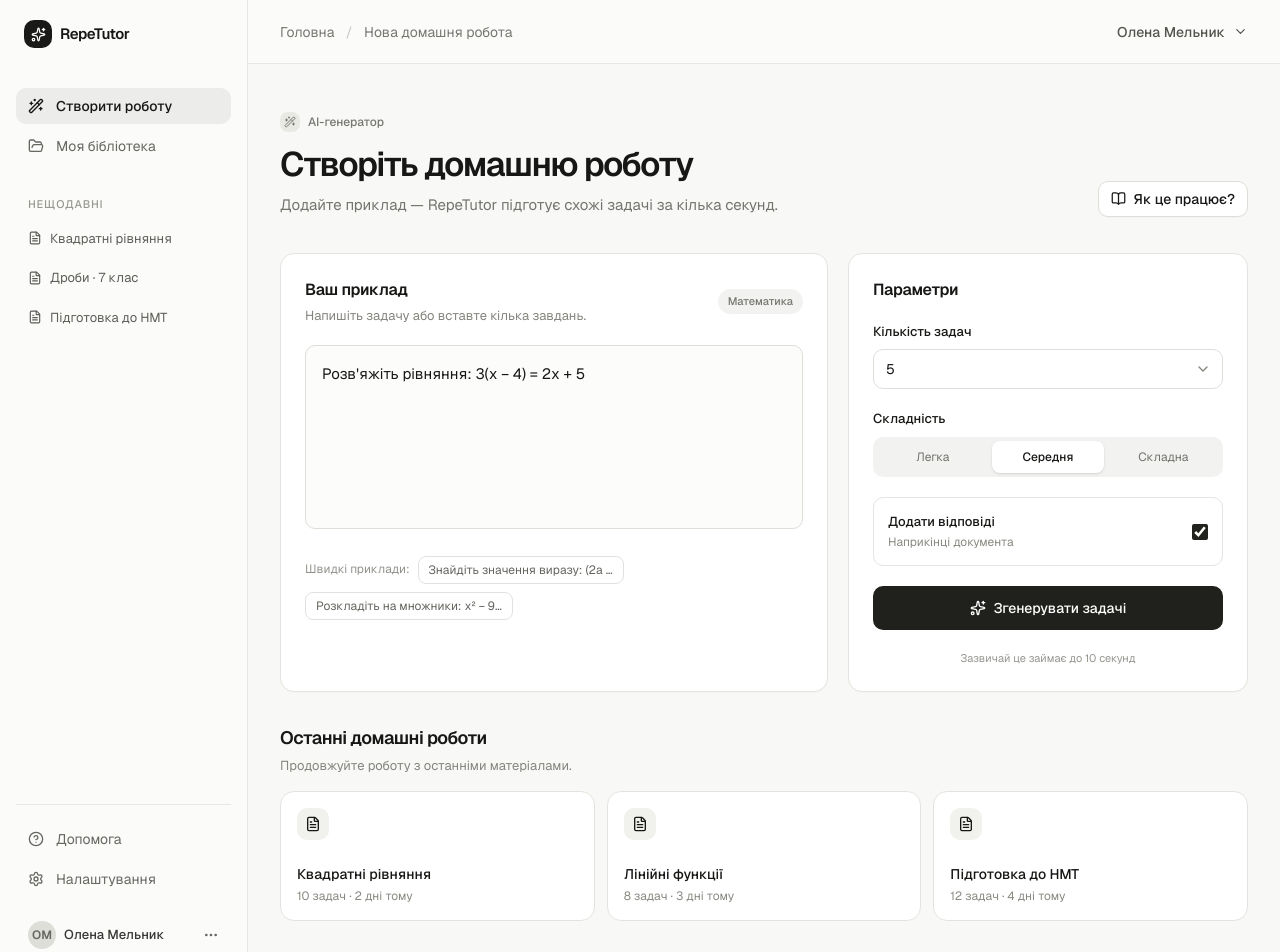
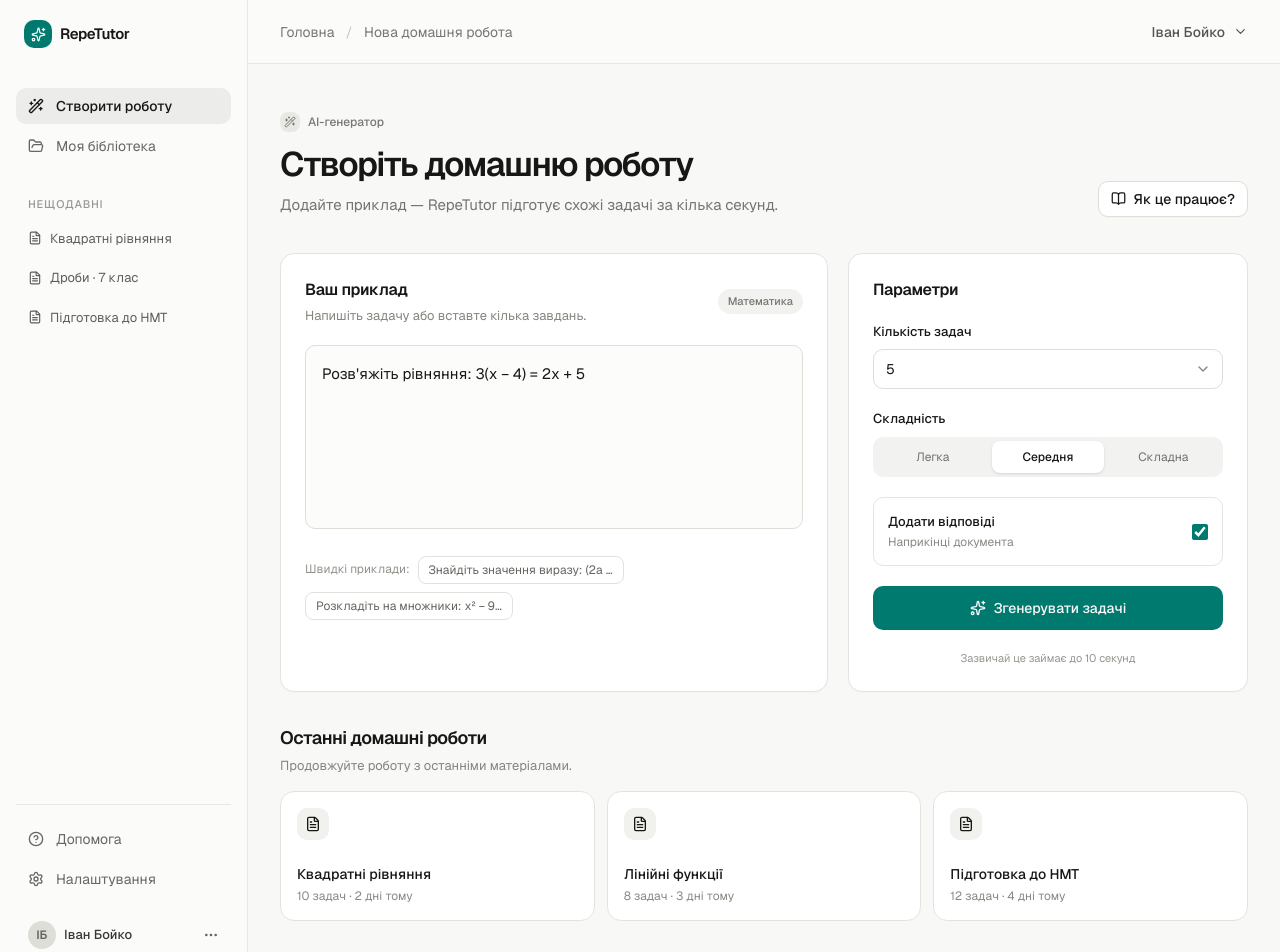
Before and after one commit to ilko-dev/repetutor, a Next.js app in the folder web/: page / in a window 1280 px wide. Shown: the top 952 px of the page. Built offline with nearby package versions, Linux system fonts and the light colour scheme.

Commit message:
style: use teal as primary color

```diff
--- a/web/app/globals.css
+++ b/web/app/globals.css
@@ -55,7 +55,7 @@
   --card-foreground: oklch(0.145 0 0);
   --popover: oklch(1 0 0);
   --popover-foreground: oklch(0.145 0 0);
-  --primary: oklch(0.205 0 0);
+  --primary: oklch(0.515 0.094 184.7);
   --primary-foreground: oklch(0.985 0 0);
   --secondary: oklch(0.97 0 0);
   --secondary-foreground: oklch(0.205 0 0);
@@ -66,7 +66,7 @@
   --destructive: oklch(0.577 0.245 27.325);
   --border: oklch(0.922 0 0);
   --input: oklch(0.922 0 0);
-  --ring: oklch(0.708 0 0);
+  --ring: oklch(0.515 0.094 184.7);
   --chart-1: oklch(0.87 0 0);
   --chart-2: oklch(0.556 0 0);
   --chart-3: oklch(0.439 0 0);
@@ -75,12 +75,12 @@
   --radius: 0.625rem;
   --sidebar: oklch(0.985 0 0);
   --sidebar-foreground: oklch(0.145 0 0);
-  --sidebar-primary: oklch(0.205 0 0);
+  --sidebar-primary: oklch(0.515 0.094 184.7);
   --sidebar-primary-foreground: oklch(0.985 0 0);
   --sidebar-accent: oklch(0.97 0 0);
   --sidebar-accent-foreground: oklch(0.205 0 0);
   --sidebar-border: oklch(0.922 0 0);
-  --sidebar-ring: oklch(0.708 0 0);
+  --sidebar-ring: oklch(0.515 0.094 184.7);
 }
 
 .dark {
@@ -90,8 +90,8 @@
   --card-foreground: oklch(0.985 0 0);
   --popover: oklch(0.205 0 0);
   --popover-foreground: oklch(0.985 0 0);
-  --primary: oklch(0.922 0 0);
-  --primary-foreground: oklch(0.205 0 0);
+  --primary: oklch(0.68 0.105 184.7);
+  --primary-foreground: oklch(0.145 0.02 184.7);
   --secondary: oklch(0.269 0 0);
   --secondary-foreground: oklch(0.985 0 0);
   --muted: oklch(0.269 0 0);
@@ -101,7 +101,7 @@
   --destructive: oklch(0.704 0.191 22.216);
   --border: oklch(1 0 0 / 10%);
   --input: oklch(1 0 0 / 15%);
-  --ring: oklch(0.556 0 0);
+  --ring: oklch(0.68 0.105 184.7);
   --chart-1: oklch(0.87 0 0);
   --chart-2: oklch(0.556 0 0);
   --chart-3: oklch(0.439 0 0);
@@ -109,12 +109,12 @@
   --chart-5: oklch(0.269 0 0);
   --sidebar: oklch(0.205 0 0);
   --sidebar-foreground: oklch(0.985 0 0);
-  --sidebar-primary: oklch(0.488 0.243 264.376);
-  --sidebar-primary-foreground: oklch(0.985 0 0);
+  --sidebar-primary: oklch(0.68 0.105 184.7);
+  --sidebar-primary-foreground: oklch(0.145 0.02 184.7);
   --sidebar-accent: oklch(0.269 0 0);
   --sidebar-accent-foreground: oklch(0.985 0 0);
   --sidebar-border: oklch(1 0 0 / 10%);
-  --sidebar-ring: oklch(0.556 0 0);
+  --sidebar-ring: oklch(0.68 0.105 184.7);
 }
 
 @layer base {
--- a/web/components/layout/app-shell.tsx
+++ b/web/components/layout/app-shell.tsx
@@ -22,7 +22,7 @@ export function AppShell({ children }: AppShellProps) {
       <div className="mx-auto flex min-h-screen max-w-[1536px]">
         <aside className="hidden w-[248px] shrink-0 flex-col border-r border-[#e7e7e3] bg-[#fbfbfa] px-4 py-5 lg:flex">
           <div className="mb-10 flex items-center gap-2 px-2">
-            <div className="flex size-7 items-center justify-center rounded-lg bg-[#191917] text-white">
+            <div className="flex size-7 items-center justify-center rounded-lg bg-primary text-primary-foreground">
               <Sparkles size={15} />
             </div>
             <span className="text-[15px] font-semibold tracking-[-0.03em]">RepeTutor</span>
@@ -50,8 +50,8 @@ export function AppShell({ children }: AppShellProps) {
             <button className="flex h-9 w-full items-center gap-3 rounded-lg px-3 hover:bg-[#f0f0ee]" type="button"><CircleHelp size={16} /> Допомога</button>
             <button className="flex h-9 w-full items-center gap-3 rounded-lg px-3 hover:bg-[#f0f0ee]" type="button"><Settings size={16} /> Налаштування</button>
             <div className="mt-3 flex items-center gap-2 px-3 pt-3">
-              <div className="flex size-7 items-center justify-center rounded-full bg-[#deded8] text-xs font-semibold">ОМ</div>
-              <span className="text-[13px] font-medium text-[#373733]">Олена Мельник</span>
+              <div className="flex size-7 items-center justify-center rounded-full bg-[#deded8] text-xs font-semibold">ІБ</div>
+              <span className="text-[13px] font-medium text-[#373733]">Іван Бойко</span>
               <MoreHorizontal className="ml-auto" size={16} />
             </div>
           </div>
@@ -60,13 +60,13 @@ export function AppShell({ children }: AppShellProps) {
         <section className="flex min-w-0 flex-1 flex-col">
           <header className="flex h-16 items-center justify-between border-b border-[#e7e7e3] bg-[#fbfbfa] px-5 sm:px-8">
             <div className="flex items-center gap-2 lg:hidden">
-              <div className="flex size-7 items-center justify-center rounded-lg bg-[#191917] text-white"><Sparkles size={15} /></div>
+              <div className="flex size-7 items-center justify-center rounded-lg bg-primary text-primary-foreground"><Sparkles size={15} /></div>
               <span className="font-semibold">RepeTutor</span>
             </div>
             <p className="hidden text-sm text-[#777772] lg:block">Головна <span className="mx-2 text-[#c5c5c1]">/</span> Нова домашня робота</p>
             <button className="flex items-center gap-2 text-sm font-medium text-[#555550] hover:text-black" type="button">
-              <div className="flex size-6 items-center justify-center rounded-full bg-[#deded8] text-[10px] font-semibold text-[#333] lg:hidden">ОМ</div>
-              <span className="hidden sm:inline">Олена Мельник</span>
+              <div className="flex size-6 items-center justify-center rounded-full bg-[#deded8] text-[10px] font-semibold text-[#333] lg:hidden">ІБ</div>
+              <span className="hidden sm:inline">Іван Бойко</span>
               <ChevronDown size={15} />
             </button>
           </header>
--- a/web/features/homework-generator/components/generator-form.tsx
+++ b/web/features/homework-generator/components/generator-form.tsx
@@ -32,8 +32,8 @@ export function GeneratorForm({ example, taskCount, difficulty, onExampleChange,
         <div className="mt-5 space-y-5">
           <label className="block"><span className="mb-2 block text-[13px] font-medium">Кількість задач</span><div className="relative"><select className="h-10 w-full appearance-none rounded-lg border border-[#deded9] bg-white px-3 text-sm outline-none focus:border-[#a6a6a0]" onChange={(event) => onTaskCountChange(Number(event.target.value) as TaskCount)} value={taskCount}>{TASK_COUNTS.map((count) => <option key={count} value={count}>{count}</option>)}</select><ChevronDown className="pointer-events-none absolute right-3 top-3 text-[#85857f]" size={16} /></div></label>
           <div><span className="mb-2 block text-[13px] font-medium">Складність</span><div className="grid grid-cols-3 gap-1 rounded-lg bg-[#f2f2f0] p-1">{difficulties.map(({ value, label }) => <button aria-pressed={difficulty === value} className={`rounded-md py-2 text-xs ${difficulty === value ? "bg-white font-medium shadow-sm" : "text-[#72726d]"}`} key={value} onClick={() => onDifficultyChange(value)} type="button">{label}</button>)}</div></div>
-          <label className="flex cursor-pointer items-center justify-between rounded-lg border border-[#e4e4e0] p-3.5"><span><span className="block text-[13px] font-medium">Додати відповіді</span><span className="mt-0.5 block text-[12px] text-[#898983]">Наприкінці документа</span></span><input className="size-4 accent-[#22221f]" defaultChecked type="checkbox" /></label>
-          <button className="flex h-11 w-full items-center justify-center gap-2 rounded-lg bg-[#20201d] text-sm font-medium text-white transition hover:bg-[#383834] disabled:cursor-not-allowed disabled:opacity-50" disabled={!example.trim()} onClick={onGenerate} type="button"><Sparkles size={16} /> Згенерувати задачі</button>
+          <label className="flex cursor-pointer items-center justify-between rounded-lg border border-[#e4e4e0] p-3.5"><span><span className="block text-[13px] font-medium">Додати відповіді</span><span className="mt-0.5 block text-[12px] text-[#898983]">Наприкінці документа</span></span><input className="size-4 accent-primary" defaultChecked type="checkbox" /></label>
+          <button className="flex h-11 w-full items-center justify-center gap-2 rounded-lg bg-primary text-sm font-medium text-primary-foreground transition hover:bg-primary/90 disabled:cursor-not-allowed disabled:opacity-50" disabled={!example.trim()} onClick={onGenerate} type="button"><Sparkles size={16} /> Згенерувати задачі</button>
           <p className="text-center text-[11px] text-[#969690]">Зазвичай це займає до 10 секунд</p>
         </div>
       </div>
```
